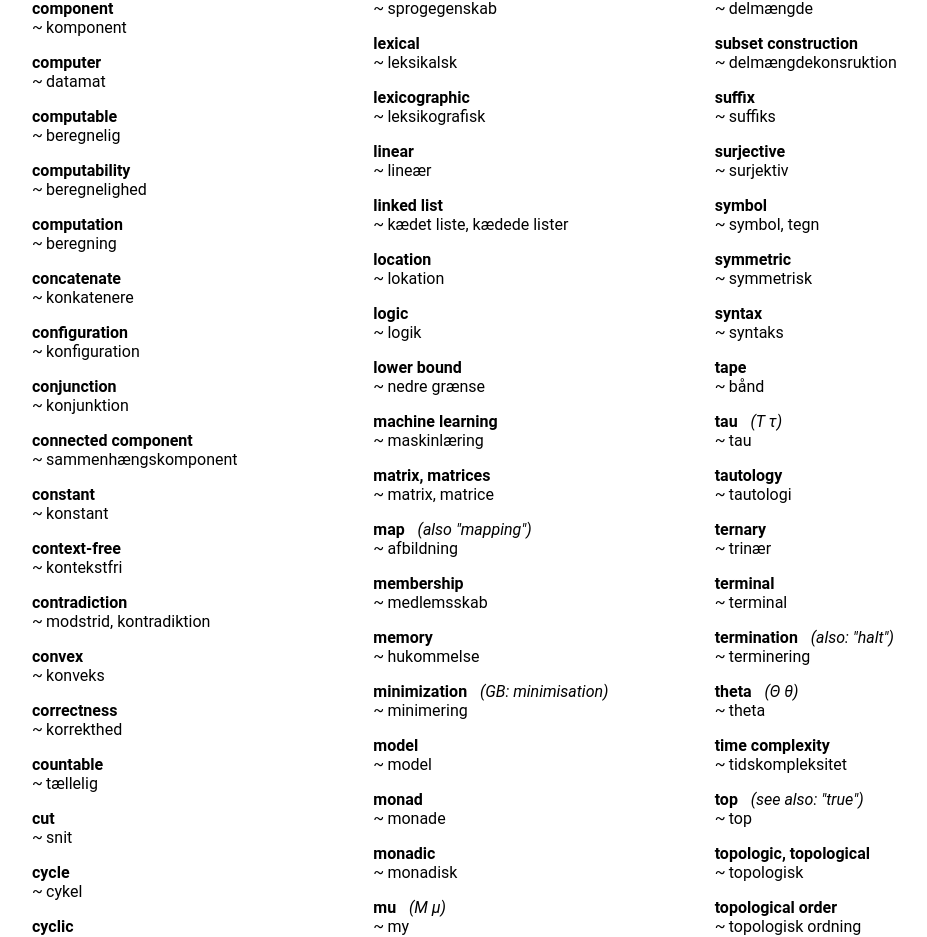
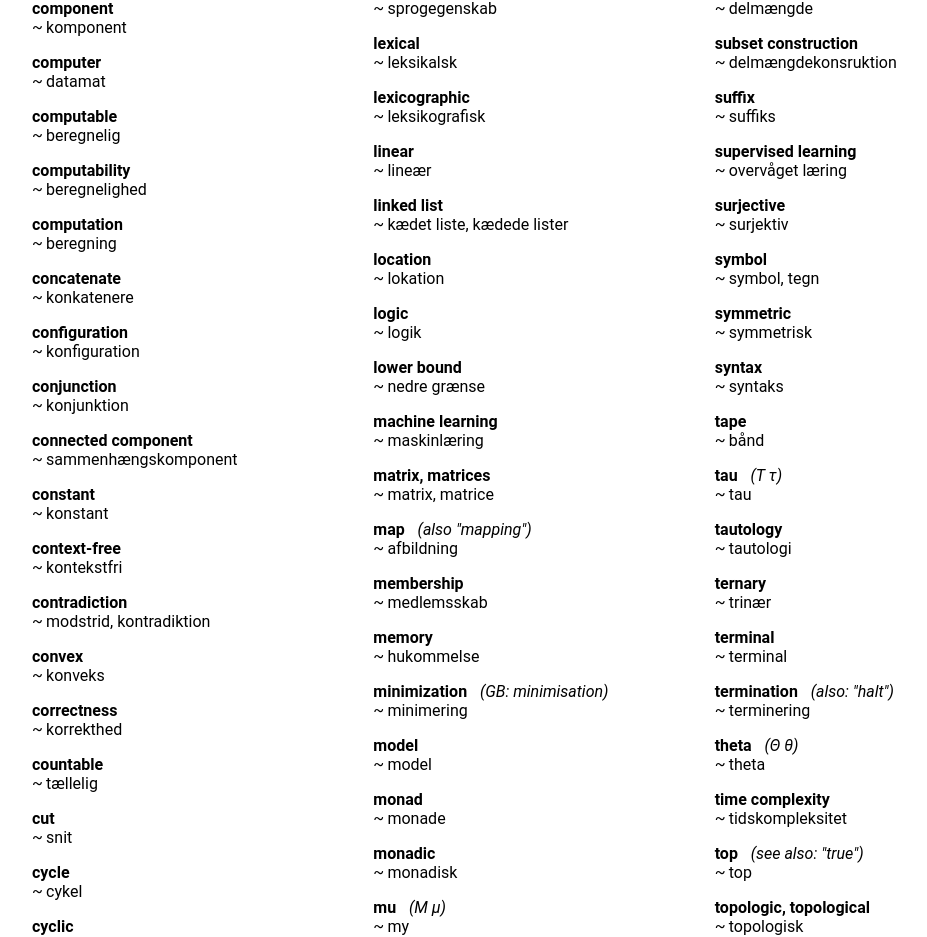
Before and after one commit to SSoelvsten/en-dk, a React (Create React App) app: page / in a window 1280 px wide. Shown: the part 2835-3772 px from the top of the page, without its empty margins (112-1039 px from the left). Built offline with nearby package versions, Linux system fonts and the light colour scheme.

Commit message:
Add 'supervised learning'

```diff
--- a/src/dictionary.ts
+++ b/src/dictionary.ts
@@ -1297,6 +1297,11 @@ export const en_dk : Lexeme[] = [
     keywords: ["algorithmics", "complexity theory"]
   },
   {
+    word: "supervised learning",
+    translations: ["overvåget læring"],
+    keywords: ["machine learning"]
+  },
+  {
     word: "surjective",
     translations: ["surjektiv"],
     keywords: ["mathematics"]
```
